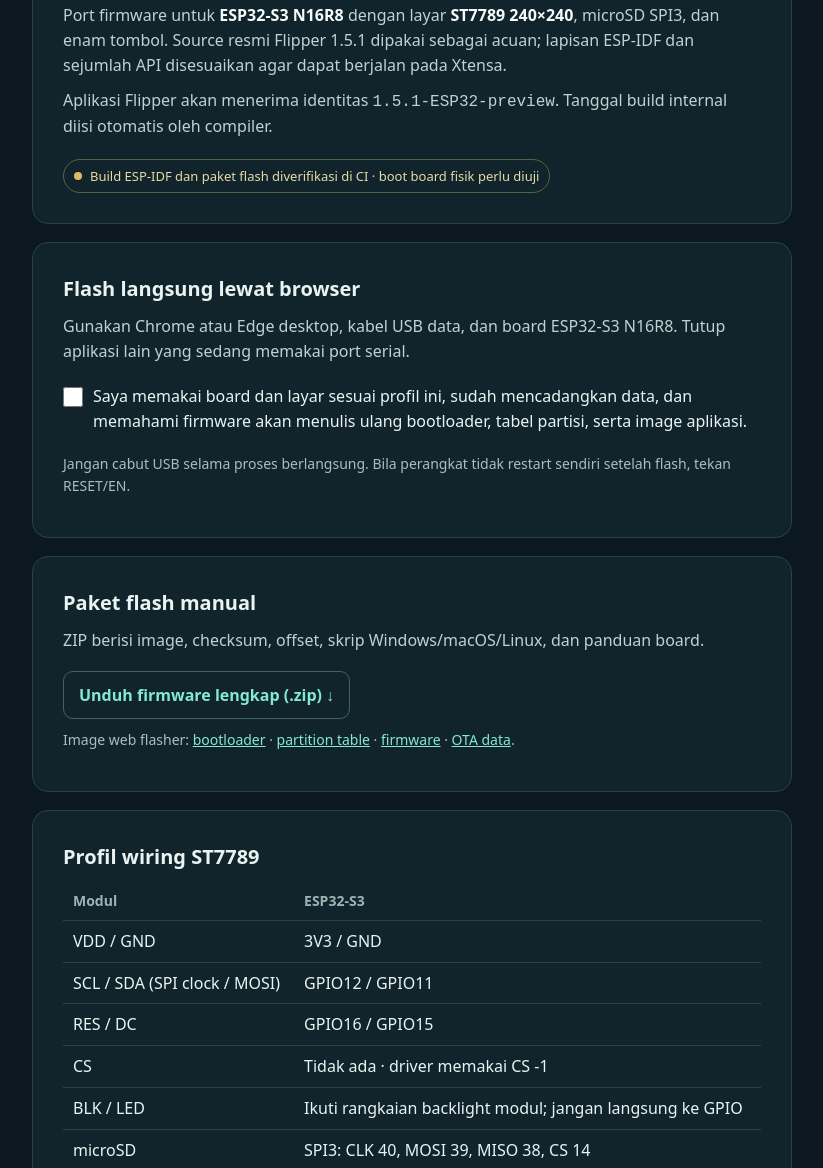
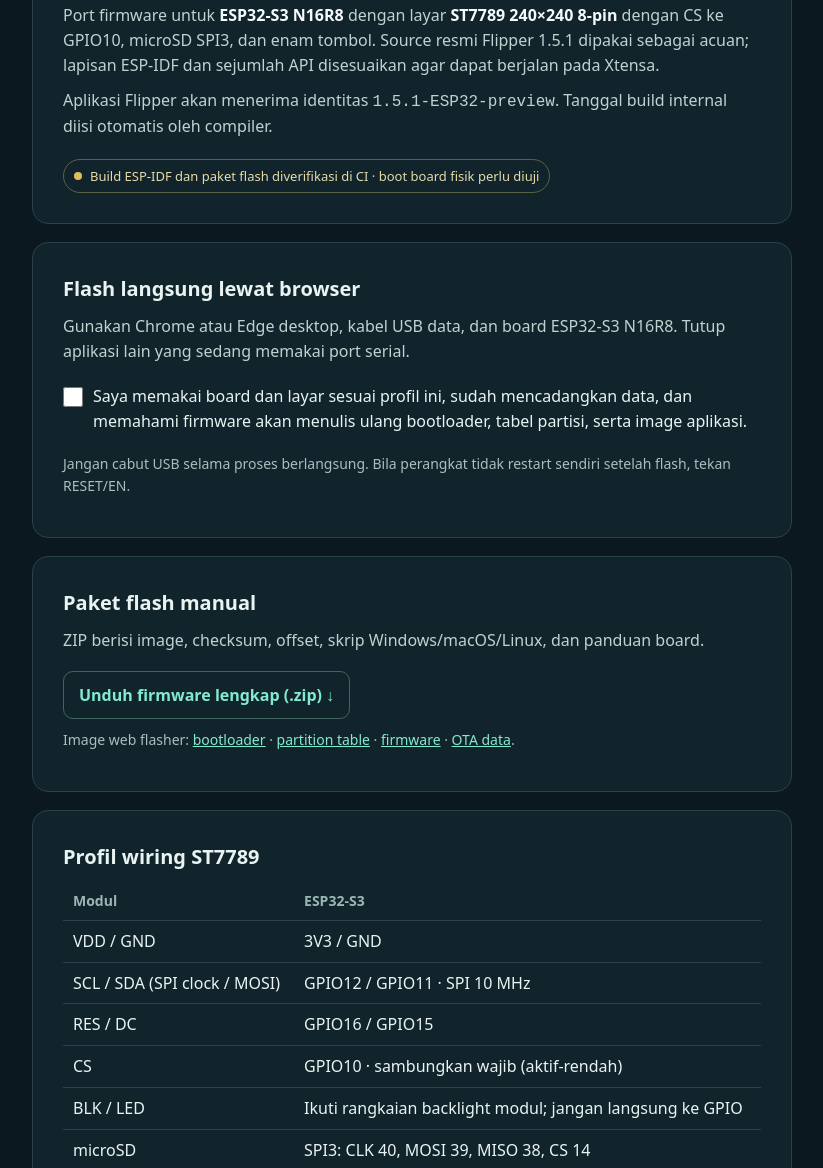
Before and after one commit to gungsss/flipper-esp32s3-diy240, a website: page web/public/flipper-st7789-151-preview/index.html in a window 1280 px wide. Shown: the part 251-1419 px from the top of the page, without its empty margins (228-1051 px from the left). Drawn offline with Linux system fonts and the light colour scheme.

Commit message:
docs: show ST7789 GPIO10 CS profile

```diff
--- a/web/public/flipper-st7789-151-preview/index.html
+++ b/web/public/flipper-st7789-151-preview/index.html
@@ -28,7 +28,7 @@ button{border:0;border-radius:10px;background:#79e8cd;padding:14px 20px;color:#0
 <section class="card">
 <span class="eyebrow">Flipper 1.5.1 · ESP32 port preview · DIY240</span>
 <h1>Flipper 1.5.1<br>untuk ESP32-S3.</h1>
-<p>Port firmware untuk <strong>ESP32-S3 N16R8</strong> dengan layar <strong>ST7789 240×240</strong>, microSD SPI3, dan enam tombol. Source resmi Flipper 1.5.1 dipakai sebagai acuan; lapisan ESP-IDF dan sejumlah API disesuaikan agar dapat berjalan pada Xtensa.</p>
+<p>Port firmware untuk <strong>ESP32-S3 N16R8</strong> dengan layar <strong>ST7789 240×240 8-pin</strong> dengan CS ke GPIO10, microSD SPI3, dan enam tombol. Source resmi Flipper 1.5.1 dipakai sebagai acuan; lapisan ESP-IDF dan sejumlah API disesuaikan agar dapat berjalan pada Xtensa.</p>
 <p>Aplikasi Flipper akan menerima identitas <code>1.5.1-ESP32-preview</code>. Tanggal build internal diisi otomatis oleh compiler.</p>
 <span class="tag"><span class="dot"></span> Build ESP-IDF dan paket flash diverifikasi di CI · boot board fisik perlu diuji</span>
 </section>
@@ -53,9 +53,9 @@ button{border:0;border-radius:10px;background:#79e8cd;padding:14px 20px;color:#0
 <h2>Profil wiring ST7789</h2>
 <table><thead><tr><th>Modul</th><th>ESP32-S3</th></tr></thead><tbody>
 <tr><td>VDD / GND</td><td>3V3 / GND</td></tr>
-<tr><td>SCL / SDA (SPI clock / MOSI)</td><td>GPIO12 / GPIO11</td></tr>
+<tr><td>SCL / SDA (SPI clock / MOSI)</td><td>GPIO12 / GPIO11 · SPI 10 MHz</td></tr>
 <tr><td>RES / DC</td><td>GPIO16 / GPIO15</td></tr>
-<tr><td>CS</td><td>Tidak ada · driver memakai CS -1</td></tr>
+<tr><td>CS</td><td>GPIO10 · sambungkan wajib (aktif-rendah)</td></tr>
 <tr><td>BLK / LED</td><td>Ikuti rangkaian backlight modul; jangan langsung ke GPIO</td></tr>
 <tr><td>microSD</td><td>SPI3: CLK 40, MOSI 39, MISO 38, CS 14</td></tr>
 <tr><td>Tombol</td><td>UP 4, DWN 5, LET 6, RHT 17, MID 8, SET 18</td></tr>
```
